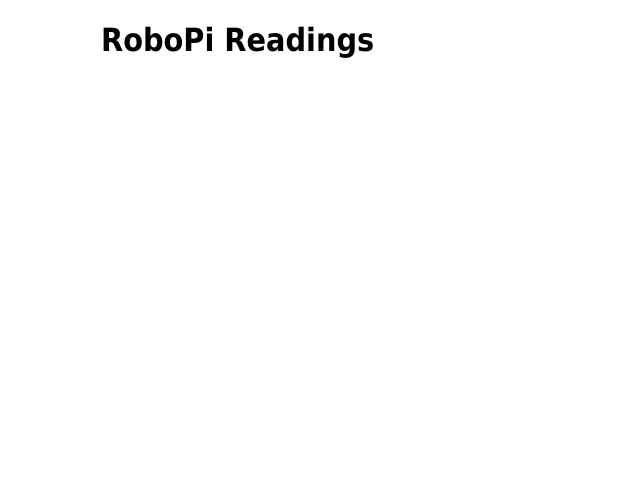
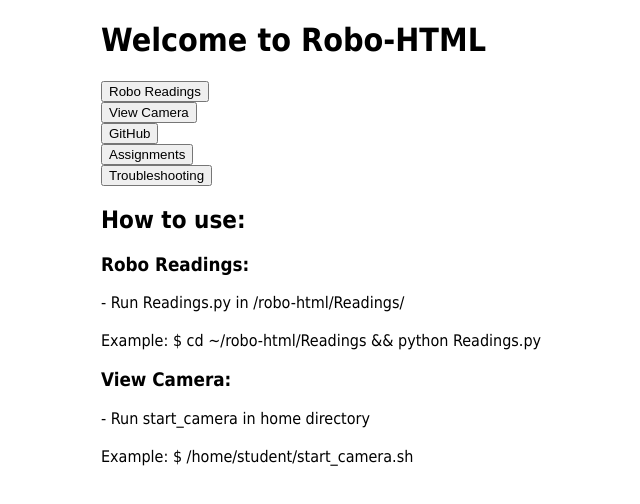
Before and after one commit to BSMRKRS/robo-html, a plain HTML site: page index.html in a window 1280 px wide. Shown: the whole page, without its empty margins (139-779 px from the left). Drawn offline with Linux system fonts and the light colour scheme.

Commit message:
added buttons

```diff
--- a/index.html
+++ b/index.html
@@ -1,23 +1,46 @@
 <!DOCTYPE html>
 <html>
 <head>
-<title>RoboPi</title>
-<meta http-equiv='refresh' content='0.5' />
+<title>RoboPi Welcome</title>
 <style>
     body {
         width: 50em;
         margin: 0 auto;
         font-family: Tahoma, Verdana, Arial, sans-serif;
     }
+
+
 </style>
-</head>
-<body onload='load_message(msg);'>
-<h1>RoboPi Readings</h1>
 
-<p id='text'></p>
+ <h1>Welcome to Robo-HTML</h1>
+
+<form target="_blank" action="Readings/index.html">
+    <input type="submit" value="Robo Readings" />
+</form>
+
+<form target="_blank" action=":8080">
+    <input type="submit" value="View Camera" />
+</form>
+
+<form target="_blank" action="https://github.com/orgs/BSMRKRS/dashboard">
+    <input type="submit" value="GitHub" />
+</form>
+
+<form target="_blank" action="Assignments.html">
+    <input type="submit" value="Assignments" />
+</form>
+
+<form target="_blank" action="https://github.com/BSMRKRS/robo-html/tree/voss">
+    <input type="submit" value="Troubleshooting" />
+</form>
+
+<h2>How to use:</h2>
+<h3>Robo Readings:</h3>
+<p>- Run Readings.py in /robo-html/Readings/ <br /><br />
+Example: $ cd ~/robo-html/Readings && python Readings.py</p>
+<h3>View Camera:</h3>
+<p>- Run start_camera in home directory<br /><br />
+Example: $ /home/student/start_camera.sh</p>
 
 </body>
 </html>
-
-<script src='readings.txt'></script>
-<script src='load_message.js'></script>
```
Also changed, not shown: 1 other file.
